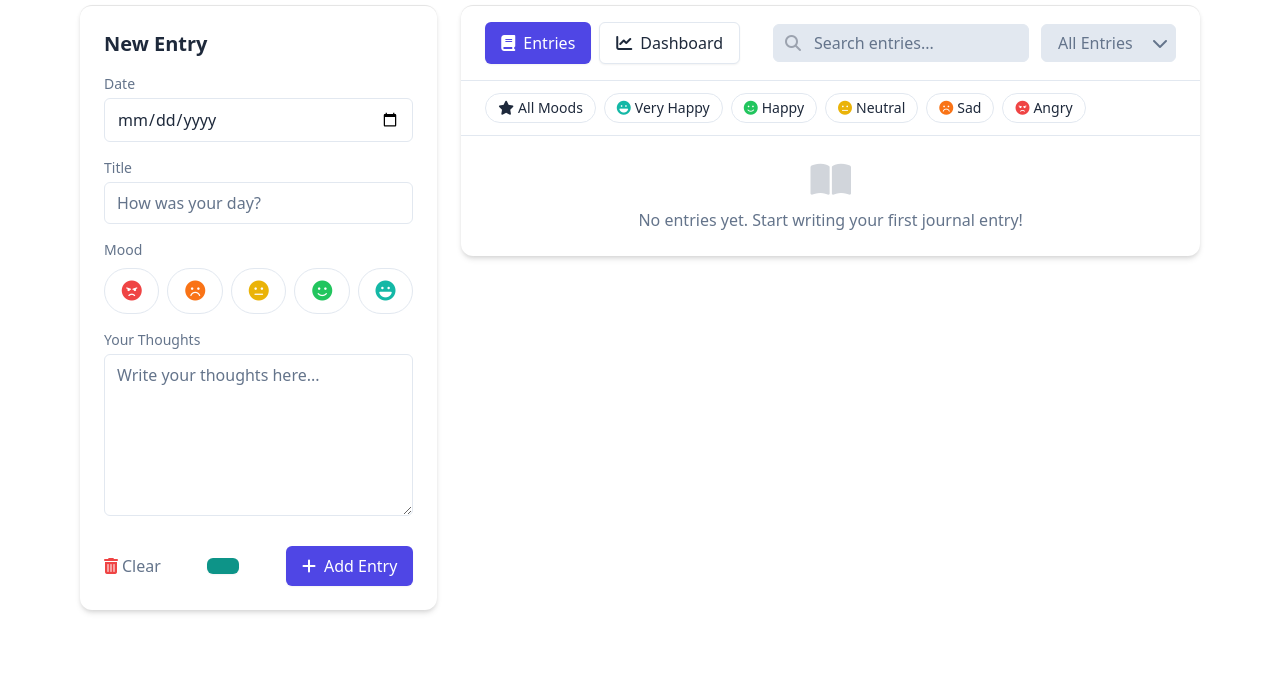
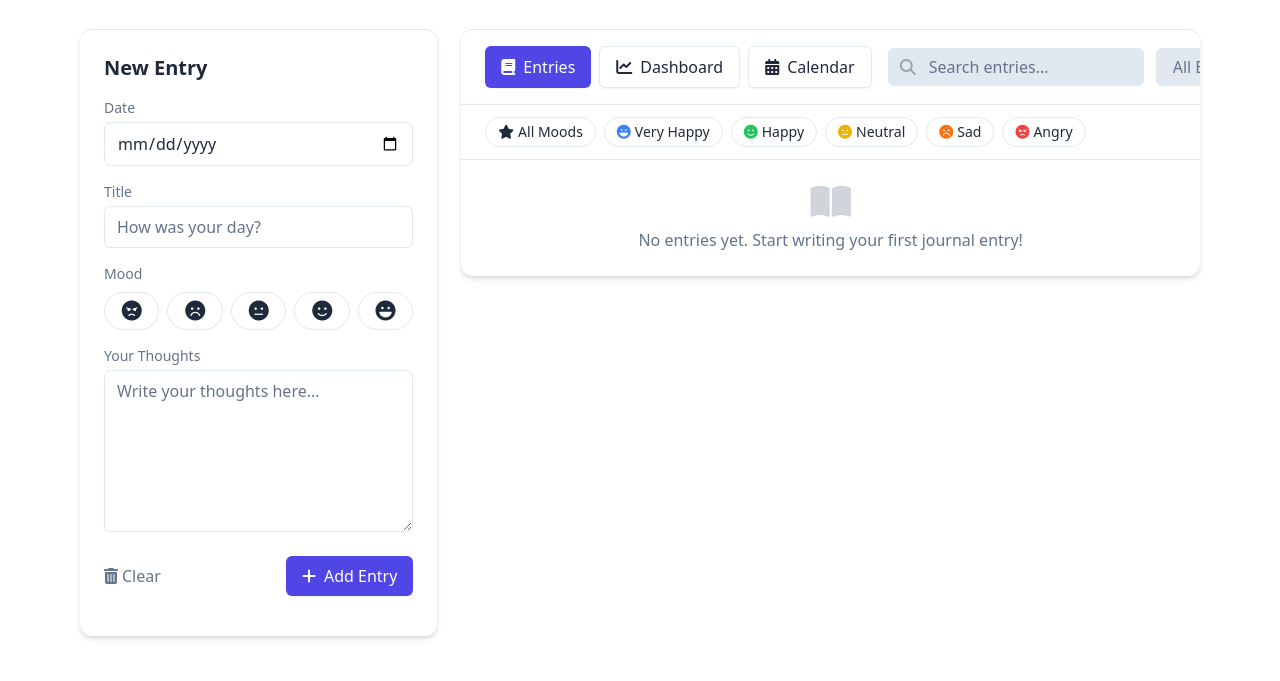
Before and after one commit to Malik825/Journal_app, a website built with Vite: page index.html in a window 1280 px wide. Shown: the part 119-800 px from the top of the page. Built offline with nearby package versions, Linux system fonts and the light colour scheme; a web font is replaced by a local one.

Commit message:
add: calender feature markup

```diff
--- a/index.html
+++ b/index.html
@@ -1,27 +1,22 @@
 
+/* Updated index.html */
 <!DOCTYPE html>
 <html lang="en">
 <head>
     <meta charset="UTF-8">
     <meta name="viewport" content="width=device-width, initial-scale=1.0">
     <title>Mindful Journal</title>
-    <script defer src="https://cdn.tailwindcss.com"></script>
+    <script src="https://cdn.tailwindcss.com"></script>
     <link rel="stylesheet" href="https://cdnjs.cloudflare.com/ajax/libs/font-awesome/6.4.0/css/all.min.css">
-    <link rel="preconnect" href="https://fonts.googleapis.com">
-    <link rel="preconnect" href="https://fonts.gstatic.com" crossorigin>
-    <link href="https://fonts.googleapis.com/css2?family=Great+Vibes&family=Stint+Ultra+Expanded&display=swap" rel="stylesheet">
-    <link rel="preconnect" href="https://fonts.googleapis.com">
-    <link rel="preconnect" href="https://fonts.gstatic.com" crossorigin>
-    <link href="https://fonts.googleapis.com/css2?family=Great+Vibes&family=Satisfy&family=Stint+Ultra+Expanded&display=swap" rel="stylesheet">
-<link rel="stylesheet" href="./src/css/style.css">
     <script src="https://cdn.jsdelivr.net/npm/chart.js"></script>
+    <script src="https://cdn.jsdelivr.net/npm/fullcalendar@6.1.15/index.global.min.js"></script>
     <link rel="stylesheet" href="./src/css/style.css">
 </head>
 <body class="bg-gray-50 min-h-screen font-sans">
   <div class="container mx-auto px-4 py-8 max-w-6xl">
     <header class="flex justify-between items-center mb-8">
         <div>
-            <h1 class="text-3xl font-bold text-teal-700 ">Mindful Journal</h1>
+            <h1 class="text-3xl font-bold text-indigo-700">Mindful Journal</h1>
             <p class="text-gray-600">Capture your thoughts, reflect, and grow</p>
         </div>
         <div class="flex items-center space-x-4">
@@ -31,10 +26,6 @@
             <button id="export-btn" class="no-print bg-white hover:bg-gray-100 text-gray-800 px-4 py-2 border border-gray-300 rounded-lg shadow-sm flex items-center">
                 <i class="fas fa-file-export mr-2"></i> Export
             </button>
-            <!-- Add this inside the header div, after the export button -->
-<button id="theme-toggle" class="no-print bg-white hover:bg-gray-100 text-gray-800 px-4 py-2 border border-gray-300 rounded-lg shadow-sm flex items-center">
-    <i class="fas fa-moon mr-2"></i> Dark Mode
-</button>
         </div>
     </header>
 
@@ -46,54 +37,53 @@
                 <form id="journal-form" class="space-y-4">
                     <div>
                         <label for="entry-date" class="block text-sm font-medium text-gray-700 mb-1">Date</label>
-                        <input type="date" id="entry-date" class="w-full px-3 py-2 border border-gray-300 rounded-md focus:outline-none focus:ring-2 focus:ring-teal-500" required>
+                        <input type="date" id="entry-date" class="w-full px-3 py-2 border border-gray-300 rounded-md focus:outline-none focus:ring-2 focus:ring-indigo-500" required>
                     </div>
 
                     <div>
                         <label for="entry-title" class="block text-sm font-medium text-gray-700 mb-1">Title</label>
-                        <input type="text" id="entry-title" placeholder="How was your day?" class="w-full px-3 py-2 border border-gray-300 rounded-md focus:outline-none focus:ring-2 focus:ring-teal-500" required>
+                        <input type="text" id="entry-title" placeholder="How was your day?" class="w-full px-3 py-2 border border-gray-300 rounded-md focus:outline-none focus:ring-2 focus:ring-indigo-500" required>
                     </div>
 
                     <div>
                         <label class="block text-sm font-medium text-gray-700 mb-2">Mood</label>
                         <div class="grid grid-cols-5 gap-2">
                             <input type="radio" name="mood" id="mood-1" value="1" class="hidden mood-checkbox">
-                            <label for="mood-1" class="mood-label text-center py-2 border rounded-full cursor-pointer transition-colors hover:bg-gray-100">
-                                <i class="fas fa-angry text-xl text-red-500"></i>
+                            <label for="mood-1" class="mood-label text-center py-2 border rounded-full cursor-pointer transition-colors">
+                                <i class="fas fa-angry text-xl"></i>
                             </label>
 
                             <input type="radio" name="mood" id="mood-2" value="2" class="hidden mood-checkbox">
-                            <label for="mood-2" class="mood-label text-center py-2 border rounded-full cursor-pointer transition-colors hover:bg-gray-100">
-                                <i class="fas fa-frown text-xl text-orange-500"></i>
+                            <label for="mood-2" class="mood-label text-center py-2 border rounded-full cursor-pointer transition-colors">
+                                <i class="fas fa-frown text-xl"></i>
                             </label>
 
                             <input type="radio" name="mood" id="mood-3" value="3" class="hidden mood-checkbox">
-                            <label for="mood-3" class="mood-label text-center py-2 border rounded-full cursor-pointer transition-colors hover:bg-gray-100">
-                                <i class="fas fa-meh text-xl text-yellow-500"></i>
+                            <label for="mood-3" class="mood-label text-center py-2 border rounded-full cursor-pointer transition-colors">
+                                <i class="fas fa-meh text-xl"></i>
                             </label>
 
                             <input type="radio" name="mood" id="mood-4" value="4" class="hidden mood-checkbox">
-                            <label for="mood-4" class="mood-label text-center py-2 border rounded-full cursor-pointer transition-colors hover:bg-gray-100">
-                                <i class="fas fa-smile text-xl text-green-500"></i>
+                            <label for="mood-4" class="mood-label text-center py-2 border rounded-full cursor-pointer transition-colors">
+                                <i class="fas fa-smile text-xl"></i>
                             </label>
 
                             <input type="radio" name="mood" id="mood-5" value="5" class="hidden mood-checkbox">
-                            <label for="mood-5" class="mood-label text-center py-2 border  rounded-full cursor-pointer transition-colors hover:bg-gray-100 ">
-                                <i class="fas fa-laugh text-xl text-teal-500"></i>
+                            <label for="mood-5" class="mood-label text-center py-2 border rounded-full cursor-pointer transition-colors">
+                                <i class="fas fa-laugh text-xl"></i>
                             </label>
                         </div>
                     </div>
 
                     <div>
                         <label for="entry-content" class="block text-sm font-medium text-gray-700 mb-1">Your Thoughts</label>
-                        <textarea id="entry-content" rows="6" placeholder="Write your thoughts here..." class="w-full px-3 py-2 border border-gray-300 rounded-md focus:outline-none focus:ring-2 focus:ring-teal-500" required></textarea>
+                        <textarea id="entry-content" rows="6" placeholder="Write your thoughts here..." class="w-full px-3 py-2 border border-gray-300 rounded-md focus:outline-none focus:ring-2 focus:ring-indigo-500" required></textarea>
                     </div>
 
                     <div class="flex justify-between items-center pt-2">
                         <button type="button" id="clear-btn" class="text-gray-600 hover:text-gray-800 flex items-center">
-                            <i class="fas fa-trash-alt mr-1 text-red-500"></i> Clear
+                            <i class="fas fa-trash-alt mr-1"></i> Clear
                         </button>
-                        <button type="submit" class="bg-teal-600 hover:bg-teal-700 text-white px-4 py-2 rounded-md shadow-sm flex items-center">
                         <button type="submit" class="bg-indigo-600 hover:bg-indigo-700 text-white px-4 py-2 rounded-md shadow-sm flex items-center">
                             <i class="fas fa-plus mr-2"></i> Add Entry
                         </button>
@@ -112,16 +102,19 @@
                         <button id="dashboard-btn" class="bg-white text-gray-800 px-4 py-2 border border-gray-300 rounded-md shadow-sm flex items-center">
                             <i class="fas fa-chart-line mr-2"></i> Dashboard
                         </button>
+                        <button id="calendar-btn" class="bg-white text-gray-800 px-4 py-2 border border-gray-300 rounded-md shadow-sm flex items-center">
+                            <i class="fas fa-calendar-alt mr-2"></i> Calendar
+                        </button>
                     </div>
                     <div class="flex flex-col sm:flex-row gap-3 w-full sm:w-auto">
                         <div class="relative flex-grow sm:w-64">
                             <div class="absolute inset-y-0 left-0 pl-3 flex items-center pointer-events-none">
                                 <i class="fas fa-search text-gray-400"></i>
                             </div>
-                            <input type="text" id="search-input" placeholder="Search entries..." class="pl-10 w-full bg-gray-100 border border-gray-300 text-gray-700 py-2 px-4 rounded-md leading-tight focus:outline-none focus:ring-2 focus:ring-teal-500">
+                            <input type="text" id="search-input" placeholder="Search entries..." class="pl-10 w-full bg-gray-100 border border-gray-300 text-gray-700 py-2 px-4 rounded-md leading-tight focus:outline-none focus:ring-2 focus:ring-indigo-500">
                         </div>
                         <div class="relative">
-                            <select id="filter-select" class="appearance-none bg-gray-100 border border-gray-300 text-gray-700 py-2 px-4 pr-8 rounded-md leading-tight focus:outline-none focus:ring-2 focus:ring-teal-500">
+                            <select id="filter-select" class="appearance-none bg-gray-100 border border-gray-300 text-gray-700 py-2 px-4 pr-8 rounded-md leading-tight focus:outline-none focus:ring-2 focus:ring-indigo-500">
                                 <option value="all">All Entries</option>
                                 <option value="today">Today</option>
                                 <option value="week">This Week</option>
@@ -140,7 +133,7 @@
                             <i class="fas fa-star mr-1"></i> All Moods
                         </button>
                         <button class="mood-filter-btn px-3 py-1 border rounded-full text-sm flex items-center" data-mood="5">
-                            <i class="fas fa-laugh text-teal-500 mr-1"></i> Very Happy
+                            <i class="fas fa-laugh text-blue-500 mr-1"></i> Very Happy
                         </button>
                         <button class="mood-filter-btn px-3 py-1 border rounded-full text-sm flex items-center" data-mood="4">
                             <i class="fas fa-smile text-green-500 mr-1"></i> Happy
@@ -178,6 +171,11 @@
                     </div>
                     <canvas id="mood-chart"></canvas>
                 </div>
+
+                <div id="calendar-view" class="hidden p-6">
+                    <h2 class="text-xl font-semibold mb-4 text-gray-800">Calendar View</h2>
+                    <div id="calendar"></div>
+                </div>
             </div>
         </div>
     </div>
@@ -197,7 +195,7 @@
             <button id="delete-entry" class="text-red-600 hover:text-red-800 flex items-center">
                 <i class="fas fa-trash-alt mr-1"></i> Delete
             </button>
-            <button id="edit-entry" class="bg-teal-600 hover:bg-teal-700 text-white px-4 py-2 rounded-md shadow-sm flex items-center">
+            <button id="edit-entry" class="bg-indigo-600 hover:bg-indigo-700 text-white px-4 py-2 rounded-md shadow-sm flex items-center">
                 <i class="fas fa-edit mr-2"></i> Edit
             </button>
         </div>
@@ -205,9 +203,6 @@
 </div>
 
 
-<script src="https://cdn.jsdelivr.net/npm/chart.js"></script>
-    <script type="module" src="./src/main.js"></script>
-    <script type="module" src="./src/analytics.js"></script>
     <script type="module" src="./src/analyticsDashboard.js"></script>
 </body>
 </html>
```
